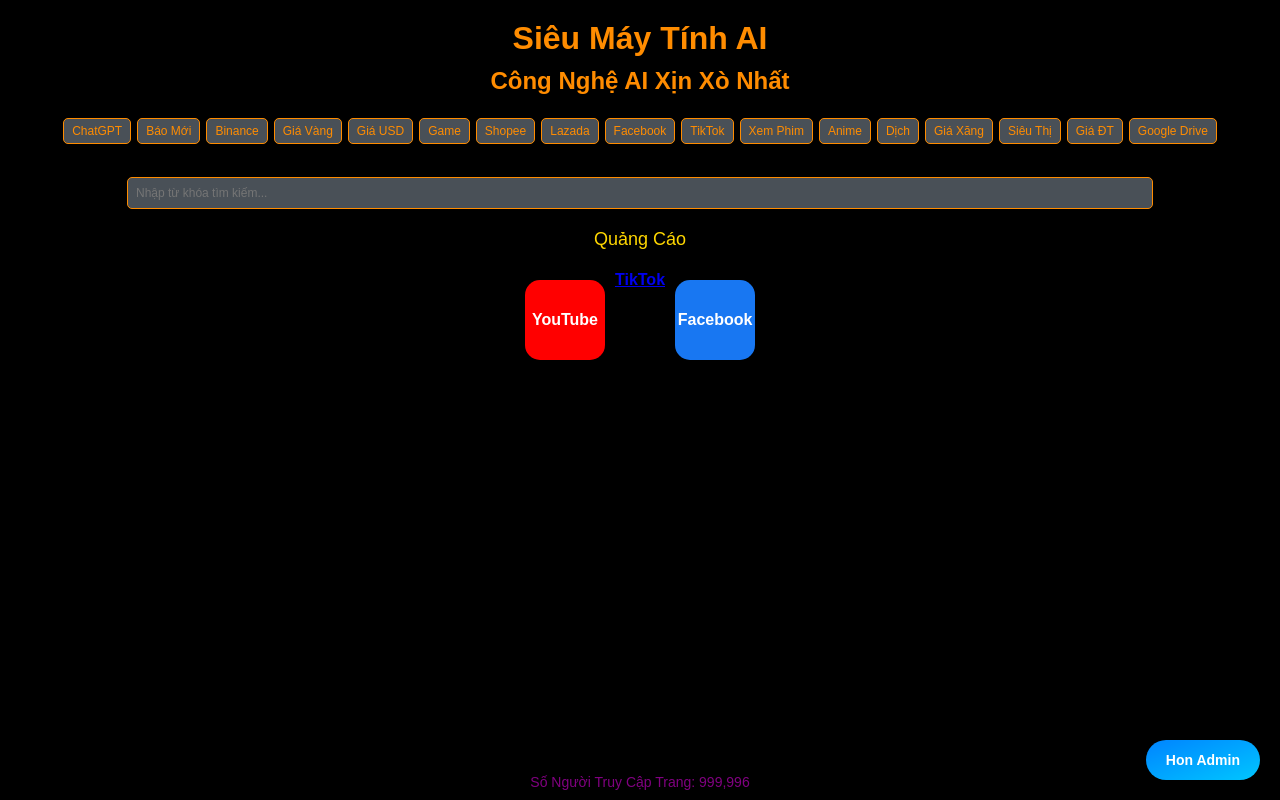
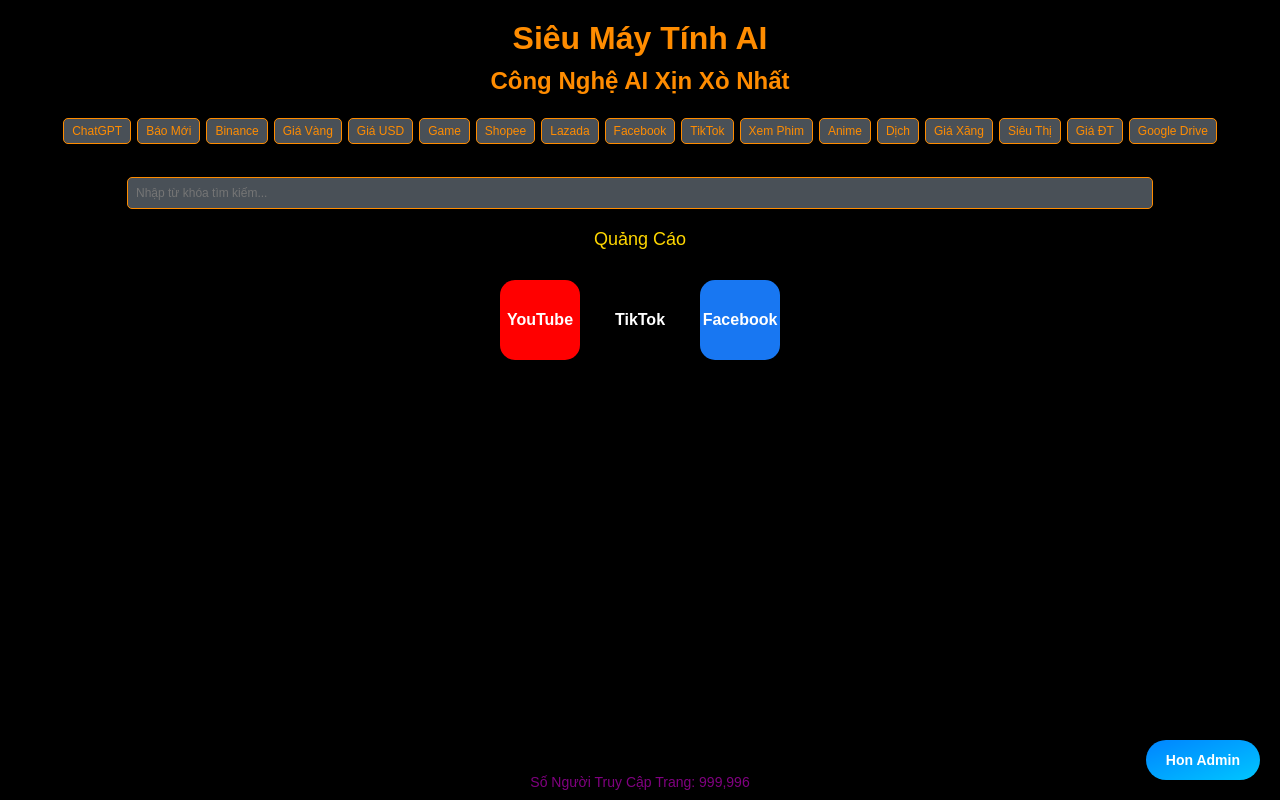
Before and after one commit to HonBao/Sieu-May-Tinh, a plain HTML site: page index.html in a window 1280 px wide. Drawn offline with Linux system fonts and the light colour scheme.

Commit message:
Update index.html

```diff
--- a/index.html
+++ b/index.html
@@ -224,7 +224,7 @@
         <a href="https://www.youtube.com/@YTB_HON_CHANNEL" class="logo youtube">
             <div class="logo-text">YouTube</div>
         </a>
-        <a href="https://www.tiktok.com/@shophonroblox"logo tiktok">
+        <a href="https://www.tiktok.com/@shophonroblox" class="logo tiktok">
             <div class="logo-text">TikTok</div>
         </a>
         <a href="https://www.facebook.com/share/p/1BiXAbrGYr/" class="logo facebook">
```
